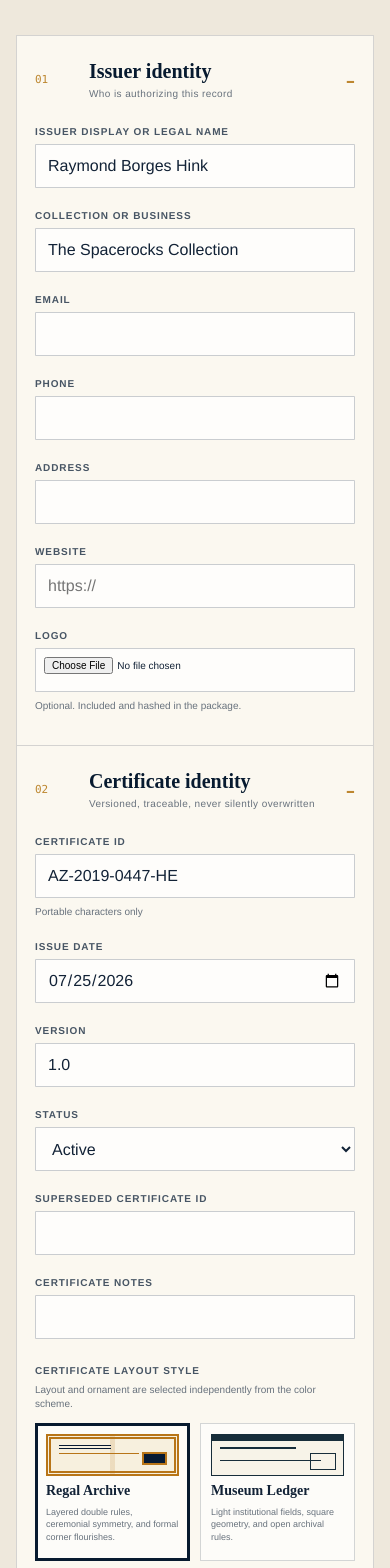
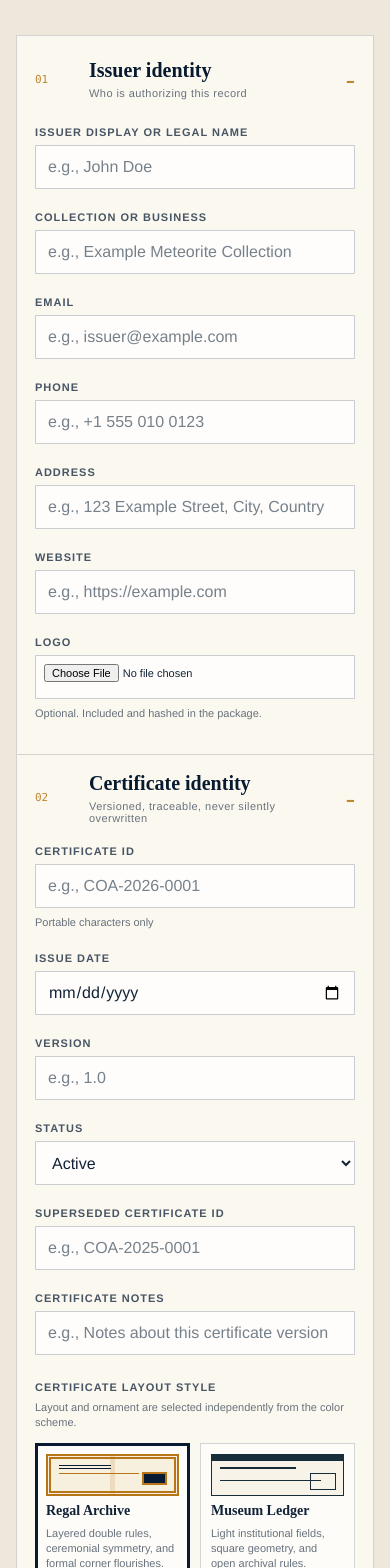
Before and after one commit to rayborg/spacerocks-coa, a React (Vite) app: page / in a window 390 px wide. Shown: the part 2040-3608 px from the top of the page. Built offline with nearby package versions, Linux system fonts and the light colour scheme.

Commit message:
Clear certificate builder defaults

```diff
--- a/src/App.tsx
+++ b/src/App.tsx
@@ -100,41 +100,41 @@ const formSchema = z
   });
 
 const defaultValues: FormValues = {
-  issuerName: "Raymond Borges Hink",
-  collectionName: "The Spacerocks Collection",
+  issuerName: "",
+  collectionName: "",
   issuerEmail: "",
   issuerPhone: "",
   issuerAddress: "",
   issuerWebsite: "",
-  certificateId: "AZ-2019-0447-HE",
-  issueDate: "2026-07-25",
-  certificateVersion: "1.0",
+  certificateId: "",
+  issueDate: "",
+  certificateVersion: "",
   certificateStatus: "active",
   certificateStyle: "regal-archive",
   certificateTheme: "observatory-navy",
   supersededCertificateId: "",
   certificateNotes: "",
-  meteoriteName: "Aguas Zarcas",
-  classification: "CM2 carbonaceous chondrite",
-  weightGrams: "44.7",
-  weightPrecision: "0.1",
-  specimenForm: "Half stone / end cut",
+  meteoriteName: "",
+  classification: "",
+  weightGrams: "",
+  weightPrecision: "",
+  specimenForm: "",
   dimensions: "",
-  numberOfPieces: "1",
-  preparationState: "Half stone with exposed cut face",
+  numberOfPieces: "",
+  preparationState: "",
   identifyingMarks: "",
-  recordedOwner: "Raymond Borges Hink",
-  fallStatus: "Witnessed fall",
-  fallDate: "2019-04-23",
-  country: "Costa Rica",
-  region: "Alajuela Province",
-  locality: "Alajuela Province, Costa Rica",
-  latitude: "10\u00b023\u203229.03\u2033 N",
-  longitude: "84\u00b020\u203228.58\u2033 W",
-  metbullCode: "69696",
-  officialReferenceUrl: "https://www.lpi.usra.edu/meteor/metbull.cfm?code=69696",
+  recordedOwner: "",
+  fallStatus: "",
+  fallDate: "",
+  country: "",
+  region: "",
+  locality: "",
+  latitude: "",
+  longitude: "",
+  metbullCode: "",
+  officialReferenceUrl: "",
   recoveryInformation: "",
-  provenance: "Recorded in The Spacerocks Collection as the exact 44.7 g half stone / end cut represented by this certificate package.",
+  provenance: "",
   previousOwner: "",
   buyer: "",
   transferDate: "",
@@ -218,15 +218,15 @@ function CertificatePreview({
             {photo ? <img src={photo.previewUrl} alt={photo.caption || "Uploaded specimen"} /> : <span>Exact specimen photo required</span>}
           </div>
           <dl className="certificate-preview__facts">
-            <div><dt>Fall / find</dt><dd>{values.fallStatus}</dd></div>
-            <div><dt>Locality</dt><dd>{values.locality}</dd></div>
-            <div><dt>Specimen form</dt><dd>{values.specimenForm}</dd></div>
-            <div><dt>Recorded owner</dt><dd>{values.recordedOwner}</dd></div>
+            <div><dt>Fall / find</dt><dd>{values.fallStatus || "Pending"}</dd></div>
+            <div><dt>Locality</dt><dd>{values.locality || "Not entered"}</dd></div>
+            <div><dt>Specimen form</dt><dd>{values.specimenForm || "Specimen form"}</dd></div>
+            <div><dt>Recorded owner</dt><dd>{values.recordedOwner || "Not entered"}</dd></div>
           </dl>
           <div className="certificate-preview__weight">
             <span>Specimen details</span>
-            <strong>{values.weightGrams || "0"}<small> g</small></strong>
-            <em>{values.specimenForm}</em>
+            <strong>{values.weightGrams ? <>{values.weightGrams}<small> g</small></> : "--"}</strong>
+            <em>{values.specimenForm || "Specimen form"}</em>
           </div>
           <div className="certificate-preview__signoff">
             <span>Digitally signed by</span>
@@ -449,8 +449,8 @@ export default function App() {
         id: crypto.randomUUID(),
         file,
         previewUrl: URL.createObjectURL(file),
-        caption: file.name.replace(/\.[^.]+$/, "").replace(/[-_]+/g, " "),
-        captureDate: file.lastModified ? new Date(file.lastModified).toISOString().slice(0, 10) : "",
+        caption: "",
+        captureDate: "",
         isUnmodifiedOriginal: false,
       })),
     ]);
@@ -561,22 +561,22 @@ export default function App() {
                 <summary><span>01</span><div><strong>Issuer identity</strong><small>Who is authorizing this record</small></div></summary>
                 <div className="workbench-section__body field-grid">
                   <Field label="Issuer display or legal name" error={errors.issuerName?.message}>
-                    <input {...register("issuerName")} />
+                    <input placeholder="e.g., John Doe" {...register("issuerName")} />
                   </Field>
                   <Field label="Collection or business" error={errors.collectionName?.message}>
-                    <input {...register("collectionName")} />
+                    <input placeholder="e.g., Example Meteorite Collection" {...register("collectionName")} />
                   </Field>
                   <Field label="Email" error={errors.issuerEmail?.message}>
-                    <input type="email" {...register("issuerEmail")} />
+                    <input type="email" placeholder="e.g., issuer@example.com" {...register("issuerEmail")} />
                   </Field>
                   <Field label="Phone">
-                    <input {...register("issuerPhone")} />
+                    <input type="tel" placeholder="e.g., +1 555 010 0123" {...register("issuerPhone")} />
                   </Field>
                   <Field label="Address" wide>
-                    <input {...register("issuerAddress")} />
+                    <input placeholder="e.g., 123 Example Street, City, Country" {...register("issuerAddress")} />
                   </Field>
                   <Field label="Website" error={errors.issuerWebsite?.message}>
-                    <input type="url" placeholder="https://" {...register("issuerWebsite")} />
+                    <input type="url" placeholder="e.g., https://example.com" {...register("issuerWebsite")} />
                   </Field>
                   <Field label="Logo" hint="Optional. Included and hashed in the package.">
                     <input type="file" accept="image/*" onChange={(event) => setLogo(event.target.files?.[0])} />
@@ -588,13 +588,13 @@ export default function App() {
                 <summary><span>02</span><div><strong>Certificate identity</strong><small>Versioned, traceable, never silently overwritten</small></div></summary>
                 <div className="workbench-section__body field-grid">
                   <Field label="Certificate ID" hint="Portable characters only" error={errors.certificateId?.message}>
-                    <input {...register("certificateId")} />
+                    <input placeholder="e.g., COA-2026-0001" {...register("certificateId")} />
                   </Field>
                   <Field label="Issue date" error={errors.issueDate?.message}>
-                    <input type="date" {...register("issueDate")} />
+                    <input type="date" placeholder="e.g., 2026-07-29" {...register("issueDate")} />
                   </Field>
                   <Field label="Version" error={errors.certificateVersion?.message}>
-                    <input {...register("certificateVersion")} />
+                    <input placeholder="e.g., 1.0" {...register("certificateVersion")} />
                   </Field>
                   <Field label="Status" error={errors.certificateStatus?.message}>
                     <select {...register("certificateStatus")}>
@@ -605,10 +605,10 @@ export default function App() {
                     </select>
                   </Field>
                   <Field label="Superseded certificate ID" error={errors.supersededCertificateId?.message}>
-                    <input {...register("supersededCertificateId")} />
+                    <input placeholder="e.g., COA-2025-0001" {...register("supersededCertificateId")} />
                   </Field>
                   <Field label="Certificate notes">
-                    <input {...register("certificateNotes")} />
+                    <input placeholder="e.g., Notes about this certificate version" {...register("certificateNotes")} />
                   </Field>
                   <fieldset className="theme-field field--wide">
                     <legend>Certificate layout style</legend>
@@ -656,19 +656,20 @@ export default function App() {
                 <summary><span>03</span><div><strong>Specimen record</strong><small>Physical identity and classification</small></div></summary>
                 <div className="workbench-section__body field-grid">
                   <Field label="Meteorite name" error={errors.meteoriteName?.message}>
-                    <input {...register("meteoriteName")} />
+                    <input placeholder="e.g., Aguas Zarcas" {...register("meteoriteName")} />
                   </Field>
                   <Field label="Classification" error={errors.classification?.message}>
-                    <input {...register("classification")} />
+                    <input placeholder="e.g., CM2 carbonaceous chondrite" {...register("classification")} />
                   </Field>
                   <Field label="Weight (grams)" error={errors.weightGrams?.message}>
-                    <input inputMode="decimal" {...register("weightGrams")} />
+                    <input inputMode="decimal" placeholder="e.g., 44.7" {...register("weightGrams")} />
                   </Field>
                   <Field label="Weight precision (grams)" error={errors.weightPrecision?.message}>
-                    <input inputMode="decimal" {...register("weightPrecision")} />
+                    <input inputMode="decimal" placeholder="e.g., 0.1" {...register("weightPrecision")} />
                   </Field>
                   <Field label="Specimen form" error={errors.specimenForm?.message}>
                     <select {...register("specimenForm")}>
+                      <option value="" disabled>Select specimen form</option>
                       <option>Complete individual</option>
                       <option>Partial individual</option>
                       <option>Half stone / end cut</option>
@@ -683,16 +684,16 @@ export default function App() {
                     <input placeholder="e.g. 42 x 31 x 18 mm" {...register("dimensions")} />
                   </Field>
                   <Field label="Number of pieces" error={errors.numberOfPieces?.message}>
-                    <input inputMode="numeric" {...register("numberOfPieces")} />
+                    <input inputMode="numeric" placeholder="e.g., 1" {...register("numberOfPieces")} />
                   </Field>
                   <Field label="Preparation state">
-                    <input {...register("preparationState")} />
+                    <input placeholder="e.g., Natural crust with one cut face" {...register("preparationState")} />
                   </Field>
                   <Field label="Identifying marks" wide>
-                    <input {...register("identifyingMarks")} />
+                    <input placeholder="e.g., Collection label or distinguishing feature" {...register("identifyingMarks")} />
                   </Field>
                   <Field label="Recorded owner" error={errors.recordedOwner?.message}>
-                    <input {...register("recordedOwner")} />
+                    <input placeholder="e.g., John Doe" {...register("recordedOwner")} />
                   </Field>
                 </div>
               </details>
@@ -701,52 +702,52 @@ export default function App() {
                 <summary><span>04</span><div><strong>Fall, find, and provenance</strong><small>Origin and chain of custody</small></div></summary>
                 <div className="workbench-section__body field-grid">
                   <Field label="Fall or find status" error={errors.fallStatus?.message}>
-                    <input {...register("fallStatus")} />
+                    <input placeholder="e.g., Witnessed fall" {...register("fallStatus")} />
                   </Field>
                   <Field label="Date" error={errors.fallDate?.message}>
-                    <input type="date" {...register("fallDate")} />
+                    <input type="date" placeholder="e.g., 2024-01-15" {...register("fallDate")} />
                   </Field>
                   <Field label="Country" error={errors.country?.message}>
-                    <input {...register("country")} />
+                    <input placeholder="e.g., Canada" {...register("country")} />
                   </Field>
                   <Field label="Region">
-                    <input {...register("region")} />
+                    <input placeholder="e.g., Ontario" {...register("region")} />
                   </Field>
                   <Field label="Locality" error={errors.locality?.message}>
-                    <input {...register("locality")} />
+                    <input placeholder="e.g., Near Example Township" {...register("locality")} />
                   </Field>
                   <Field label="Meteoritical Bulletin code">
-                    <input {...register("metbullCode")} />
+                    <input placeholder="e.g., 12345" {...register("metbullCode")} />
                   </Field>
                   <Field label="Latitude" error={errors.latitude?.message}>
-                    <input {...register("latitude")} />
+                    <input placeholder="e.g., 45.4215 N" {...register("latitude")} />
                   </Field>
                   <Field label="Longitude" error={errors.longitude?.message}>
-                    <input {...register("longitude")} />
+                    <input placeholder="e.g., 75.6972 W" {...register("longitude")} />
                   </Field>
                   <Field label="Official reference URL" wide error={errors.officialReferenceUrl?.message}>
-                    <input type="url" {...register("officialReferenceUrl")} />
+                    <input type="url" placeholder="e.g., https://example.org/record/12345" {...register("officialReferenceUrl")} />
                   </Field>
                   <Field label="Finder / recovery information" wide>
-                    <textarea rows={3} {...register("recoveryInformation")} />
+                    <textarea rows={3} placeholder="e.g., Describe who recovered the specimen and how" {...register("recoveryInformation")} />
                   </Field>
                   <Field label="Provenance and chain of custody" wide error={errors.provenance?.message}>
-                    <textarea rows={4} {...register("provenance")} />
+                    <textarea rows={4} placeholder="e.g., Describe the documented custody history" {...register("provenance")} />
                   </Field>
                   <Field label="Previous owner">
-                    <input {...register("previousOwner")} />
+                    <input placeholder="e.g., Previous collector or institution" {...register("previousOwner")} />
                   </Field>
                   <Field label="Buyer / transferee">
-                    <input {...register("buyer")} />
+                    <input placeholder="e.g., Receiving collector or institution" {...register("buyer")} />
                   </Field>
                   <Field label="Transfer date">
-                    <input type="date" {...register("transferDate")} />
+                    <input type="date" placeholder="e.g., 2026-07-29" {...register("transferDate")} />
                   </Field>
                   <Field label="Invoice / reference">
-                    <input {...register("invoiceReference")} />
+                    <input placeholder="e.g., INV-2026-0001" {...register("invoiceReference")} />
                   </Field>
                   <Field label="Transfer notes" wide>
-                    <textarea rows={3} {...register("transferNotes")} />
+                    <textarea rows={3} placeholder="e.g., Record transfer terms or related notes" {...register("transferNotes")} />
                   </Field>
                 </div>
               </details>
@@ -776,8 +777,8 @@ export default function App() {
                           <div className="photo-item__meta"><span>Original {String(index + 1).padStart(2, "0")}</span><strong>{photo.file.name}</strong><small>{(photo.file.size / 1024 / 1024).toFixed(2)} MB</small></div>
                           <button type="button" className="remove-button" onClick={() => removePhoto(photo.id)} aria-label={`Remove ${photo.file.name}`}>Remove</button>
                         </div>
-                        <label>Caption<input value={photo.caption} onChange={(event) => updatePhoto(photo.id, { caption: event.target.value })} /></label>
-                        <label>Capture date<input type="date" value={photo.captureDate} onChange={(event) => updatePhoto(photo.id, { captureDate: event.target.value })} /></label>
+                        <label>Caption<input placeholder="e.g., Front face" value={photo.caption} onChange={(event) => updatePhoto(photo.id, { caption: event.target.value })} /></label>
+                        <label>Capture date<input type="date" placeholder="e.g., 2026-07-29" value={photo.captureDate} onChange={(event) => updatePhoto(photo.id, { captureDate: event.target.value })} /></label>
                         <label className="attestation"><input type="checkbox" checked={photo.isUnmodifiedOriginal} onChange={(event) => updatePhoto(photo.id, { isUnmodifiedOriginal: event.target.checked })} /><span>I attest this is an exact, unmodified photograph of the specimen.</span></label>
                       </div>
                     </article>
@@ -805,8 +806,8 @@ export default function App() {
                     <div className="key-option">
                       <span className="option-label">Create new identity</span>
                       <p>Generate a persistent issuer key, encrypted with a passphrase before it can be downloaded.</p>
-                      <label>Passphrase<input type="password" autoComplete="new-password" value={generatePassphrase} onChange={(event) => setGeneratePassphrase(event.target.value)} /></label>
-                      <label>Confirm passphrase<input type="password" autoComplete="new-password" value={confirmPassphrase} onChange={(event) => setConfirmPassphrase(event.target.value)} /></label>
+                      <label>Passphrase<input type="password" placeholder="Enter at least 12 characters" autoComplete="new-password" value={generatePassphrase} onChange={(event) => setGeneratePassphrase(event.target.value)} /></label>
+                      <label>Confirm passphrase<input type="password" placeholder="Re-enter the passphrase" autoComplete="new-password" value={confirmPassphrase} onChange={(event) => setConfirmPassphrase(event.target.value)} /></label>
                       <button type="button" className="button button--navy button--small" disabled={keyBusy} onClick={() => void generateKey()}>{keyBusy ? "Working..." : "Generate Ed25519 key"}</button>
                     </div>
                     <div className="key-divider"><span>or</span></div>
@@ -814,7 +815,7 @@ export default function App() {
                       <span className="option-label">Unlock existing identity</span>
                       <p>Import a Spacerocks encrypted key backup. The file and passphrase remain local.</p>
                       <label>Encrypted key backup<input type="file" accept=".json,application/json" onChange={(event) => setImportFile(event.target.files?.[0])} /></label>
-                      <label>Passphrase<input type="password" autoComplete="current-password" value={importPassphrase} onChange={(event) => setImportPassphrase(event.target.value)} /></label>
+                      <label>Passphrase<input type="password" placeholder="Enter the backup passphrase" autoComplete="current-password" value={importPassphrase} onChange={(event) => setImportPassphrase(event.target.value)} /></label>
                       <button type="button" className="button button--outline button--small" disabled={keyBusy} onClick={() => void importKey()}>{keyBusy ? "Working..." : "Unlock signing key"}</button>
                     </div>
                   </div>
--- a/src/styles.css
+++ b/src/styles.css
@@ -320,7 +320,7 @@ a {
 .button--small {
   min-height: 40px;
   padding: 0 17px;
-  font-size: 9px;
+  font-size: 11px;
 }
 
 .text-link,
@@ -596,7 +596,7 @@ a {
 .workbench-section summary small,
 .evidence-section__head small {
   color: var(--muted);
-  font-size: 10px;
+  font-size: 11px;
   letter-spacing: 0.04em;
 }
 
@@ -625,7 +625,7 @@ a {
 .key-option label,
 .photo-item__fields label {
   color: #475564;
-  font-size: 10px;
+  font-size: 11px;
   font-weight: 800;
   letter-spacing: 0.09em;
   text-transform: uppercase;
@@ -643,6 +643,15 @@ a {
   background: rgba(255, 255, 255, 0.7);
   border: 1px solid rgba(18, 34, 54, 0.22);
   border-radius: 1px;
+  font-size: 14px;
+}
+
+.field input::placeholder,
+.field textarea::placeholder,
+.key-option input::placeholder,
+.photo-item input::placeholder {
+  color: #77818b;
+  opacity: 1;
 }
 
 .field textarea {
@@ -652,13 +661,13 @@ a {
 .field input[type="file"],
 .key-option input[type="file"] {
   padding: 8px;
-  font-size: 10px;
+  font-size: 11px;
 }
 
 .field__hint,
 .field__error {
   color: var(--muted);
-  font-size: 10px;
+  font-size: 11px;
   line-height: 1.4;
 }
 
@@ -677,7 +686,7 @@ a {
   margin: 0 0 7px;
   padding: 0;
   color: #475564;
-  font-size: 10px;
+  font-size: 11px;
   font-weight: 800;
   letter-spacing: 0.09em;
   text-transform: uppercase;
@@ -687,7 +696,7 @@ a {
   display: block;
   margin-bottom: 12px;
   color: var(--muted);
-  font-size: 10px;
+  font-size: 11px;
   line-height: 1.4;
 }
 
@@ -844,7 +853,7 @@ a {
 
 .style-option__body > small {
   color: var(--muted);
-  font-size: 9px;
+  font-size: 11px;
   line-height: 1.35;
 }
 
@@ -915,7 +924,7 @@ a {
 
 .theme-option__body > small {
   color: var(--muted);
-  font-size: 9px;
+  font-size: 11px;
   line-height: 1.35;
 }
 
@@ -973,7 +982,7 @@ a {
 
 .photo-drop small {
   color: var(--muted);
-  font-size: 10px;
+  font-size: 11px;
 }
 
 .inline-status,
@@ -990,12 +999,14 @@ a {
 
 .photo-list {
   display: grid;
+  min-width: 0;
   gap: 12px;
   margin-top: 18px;
 }
 
 .photo-item {
   display: grid;
+  min-width: 0;
   grid-template-columns: 112px minmax(0, 1fr);
   gap: 18px;
   padding: 14px;
@@ -1012,6 +1023,7 @@ a {
 
 .photo-item__fields {
   display: grid;
+  min-width: 0;
   grid-template-columns: 1fr 150px;
   gap: 12px;
 }
@@ -1038,7 +1050,7 @@ a {
 .photo-item__meta small {
   color: var(--muted);
   font-family: var(--mono);
-  font-size: 9px;
+  font-size: 11px;
 }
 
 .photo-item__meta strong {
@@ -1051,13 +1063,16 @@ a {
 
 .photo-item__fields label {
   display: grid;
+  min-width: 0;
   gap: 5px;
 }
 
 .photo-item__fields input {
+  min-width: 0;
+  max-width: 100%;
   min-height: 36px;
   padding: 7px 9px;
-  font-size: 11px;
+  font-size: 14px;
 }
 
 .photo-item__fields .attestation {
@@ -1065,7 +1080,7 @@ a {
   display: flex;
   align-items: flex-start;
   color: var(--ink);
-  font-size: 10px;
+  font-size: 11px;
   font-weight: 500;
   letter-spacing: 0;
   line-height: 1.4;
@@ -1086,7 +1101,7 @@ a {
   background: #fff8f6;
   border: 1px solid rgba(145, 57, 57, 0.24);
   cursor: pointer;
-  font-size: 9px;
+  font-size: 11px;
   font-weight: 800;
   line-height: 1;
   text-transform: uppercase;
@@ -1126,7 +1141,7 @@ a {
 .key-state {
   gap: 8px;
   color: var(--muted);
-  font-size: 9px;
+  font-size: 11px;
   font-weight: 800;
   letter-spacing: 0.1em;
   text-transform: uppercase;
@@ -1164,7 +1179,7 @@ a {
   min-height: 48px;
   margin: 0;
   color: var(--muted);
-  font-size: 10px;
+  font-size: 11px;
   line-height: 1.5;
 }
 
@@ -1177,7 +1192,7 @@ a {
   min-height: 38px;
   padding: 7px 9px;
   background: white;
-  font-size: 11px;
+  font-size: 14px;
 }
 
 .key-divider {
@@ -1207,7 +1222,7 @@ a {
   margin-top: 20px;
   padding-top: 16px;
   border-top: 1px solid var(--line);
-  font-size: 10px;
+  font-size: 11px;
   line-height: 1.5;
 }
 
@@ -1226,7 +1241,7 @@ a {
 
 .loaded-key > span {
   color: var(--muted);
-  font-size: 10px;
+  font-size: 11px;
   font-weight: 700;
   text-transform: uppercase;
 }
@@ -1252,7 +1267,7 @@ a {
 
 .issue-section > div:first-child > span {
   color: var(--gold-light);
-  font-size: 9px;
+  font-size: 11px;
   font-weight: 800;
   letter-spacing: 0.15em;
   text-transform: uppercase;
@@ -1269,7 +1284,7 @@ a {
   max-width: 540px;
   margin: 0;
   color: #aeb9c4;
-  font-size: 10px;
+  font-size: 11px;
   line-height: 1.5;
 }
 
@@ -1290,7 +1305,7 @@ a {
   display: grid;
   gap: 2px;
   color: var(--muted);
-  font-size: 9px;
+  font-size: 11px;
   font-weight: 700;
   text-transform: uppercase;
 }
@@ -1306,10 +1321,14 @@ a {
   justify-content: space-between;
   margin-bottom: 12px;
   color: var(--muted);
-  font-size: 9px;
+  font-size: 11px;
   font-weight: 800;
   letter-spacing: 0.12em;
   text-transform: uppercase;
+}
+
+.preview-column__head > small {
+  font-size: inherit;
 }
 
 .certificate-preview {
@@ -1868,7 +1887,7 @@ a {
   padding: 13px;
   color: var(--muted);
   background: #f7f3e9;
-  font-size: 9px;
+  font-size: 11px;
   font-weight: 700;
   text-transform: uppercase;
 }
@@ -1896,14 +1915,14 @@ a {
 }
 
 .preview-note strong {
-  font-size: 10px;
+  font-size: 11px;
   text-transform: uppercase;
 }
 
 .preview-note p {
   margin: 0;
   color: var(--muted);
-  font-size: 10px;
+  font-size: 11px;
   line-height: 1.5;
 }
 
@@ -2397,6 +2416,14 @@ footer > div:last-child a {
     grid-column: auto;
   }
 
+  .field input:not([type="file"]):not([type="radio"]),
+  .field select,
+  .field textarea,
+  .key-option input:not([type="file"]),
+  .photo-item input:not([type="checkbox"]) {
+    font-size: 16px;
+  }
+
   .key-divider {
     display: flex;
     align-items: center;
@@ -2410,7 +2437,7 @@ footer > div:last-child a {
   }
 
   .photo-item {
-    grid-template-columns: 82px 1fr;
+    grid-template-columns: 82px minmax(0, 1fr);
   }
 
   .photo-item > img {
```
Also changed, not shown: 1 other file (tests, documents, lock files or other folders).
